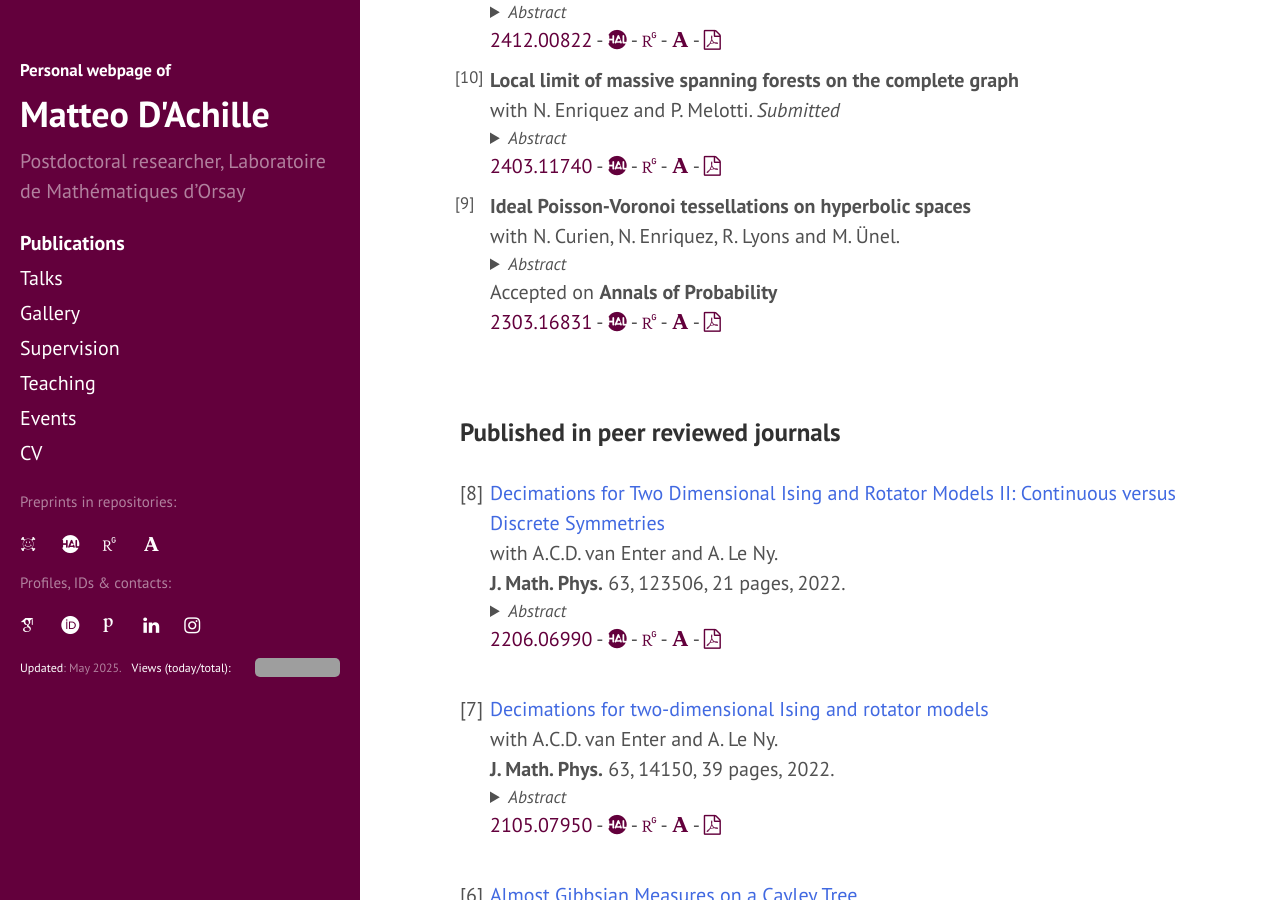
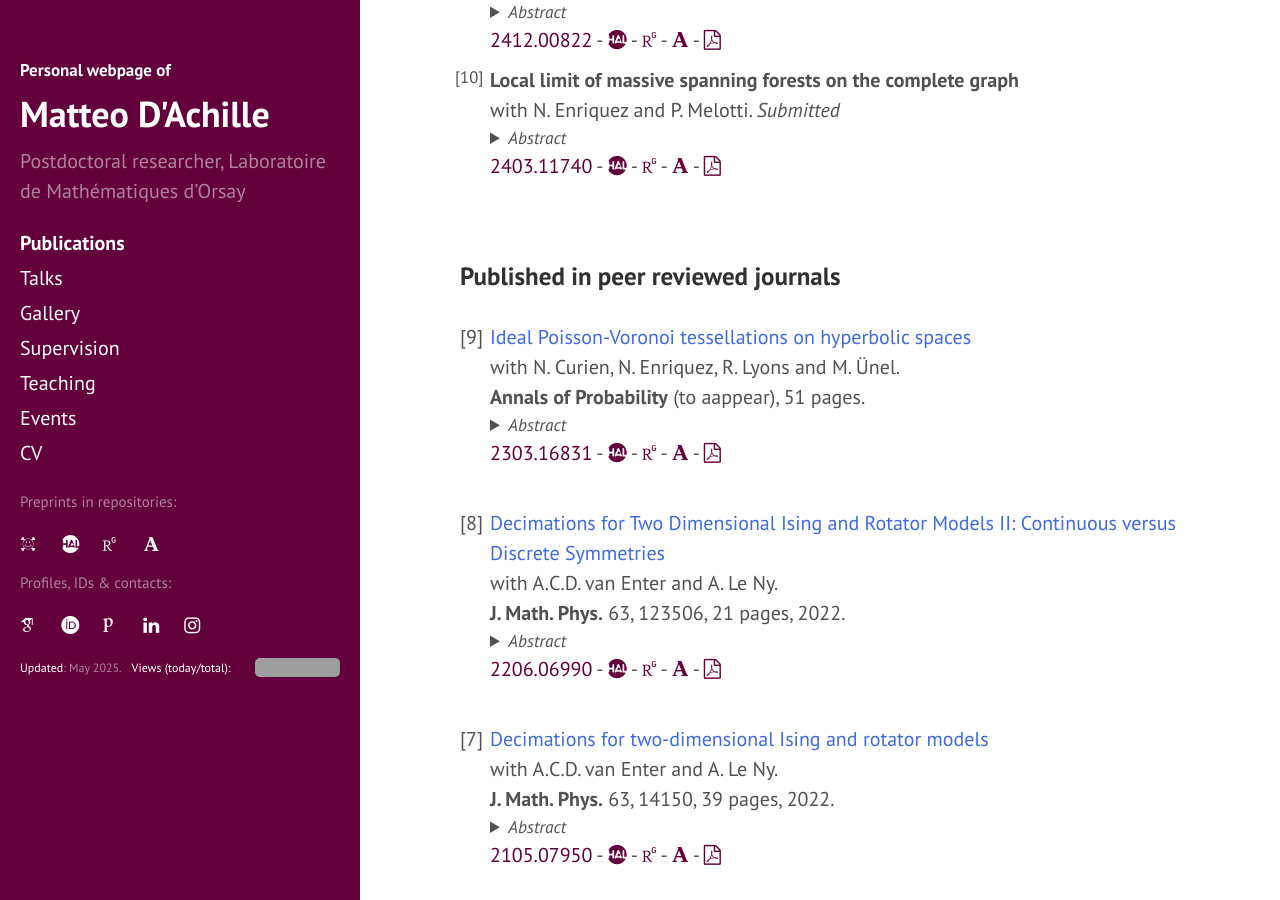
Before and after one commit to matteodachille/matteodachille.github.io, a Jekyll site: the page built from publications.md, in a window 1280 px wide and 900 px high, scrolled down 572 px. Built offline with Jekyll 4.4.1, drawn with Linux system fonts in a browser that asks for light colours; nearby versions of some CDN libraries; some web fonts are replaced; some of the changed lines change nothing that is shown; grey boxes are pictures that could not be loaded.

Commit message:
Typo fixing

```diff
--- a/_data/pubs.yml
+++ b/_data/pubs.yml
@@ -84,12 +84,12 @@
 - title: Ideal Poisson-Voronoi tessellations on hyperbolic spaces
   authors: N. Curien, N. Enriquez, R. Lyons and M. Ünel
   upcoming: True
-  preprint: True
+  preprint: False
   accepted: True
-  #published: True
+  published: True
   arxivurl: "https://arxiv.org/abs/2303.16831"
   arxivcode: "2303.16831"
-  year: 2023
+  #year: 2023
   submitted: False
   rg: 369623836
   halurl: "https://hal.archives-ouvertes.fr/hal-04067300"
@@ -98,7 +98,7 @@
   #submitted: True
   accjourn: "Annals of Probability"
   journal: "Annals of Probability"
-  volume: "(to appear)"
+  volume: "(to aappear)"
   npages: 51
   abstract: 'We study the limit in low intensity of Poisson-Voronoi tessellations in hyperbolic spaces \( \mathbb{H}_{d} \) for \( d \geq 2 \). In contrast to the Euclidean setting, a limiting nontrivial ideal tessellation \( \mathcal{V}_{d} \) appears as the intensity tends to \(0\). The tessellation \(  \mathcal{V}_{d} \) is  a natural, isometry-invariant decomposition of \( \mathbb{H}_{d} \) into countably many unbounded polytopes, each with a unique end.  We study its basic properties, in particular, the geometric features of its cells.'
 
--- a/publications.md
+++ b/publications.md
@@ -48,7 +48,7 @@
   <!--dt>  {{ pub.title }} with {{ pub.authors }}
   </dt-->
   <dd style="margin-left: 30px;"><p style='margin-left: -30px !important;
-  position: absolute;'>[{{ count }}]</p> <a href="{{ pub.doi }}" target="_blank" style='color:#4169e1;'>{{ pub.title }}</a><br/> with {{ pub.authors }}.&nbsp;<br/><b>{{ pub.journal }}</b> {% if pub.volume %}{{ pub.volume }},{% endif%} {% if pub.pages %}{{ pub.pages }},{% endif%} {{ pub.npages }} pages, {{ pub.year }}.<br/> {% if pub.abstract %}
+  position: absolute;'>[{{ count }}]</p> <a href="{{ pub.doi }}" target="_blank" style='color:#4169e1;'>{{ pub.title }}</a><br/> with {{ pub.authors }}.&nbsp;<br/><b>{{ pub.journal }}</b> {% if pub.volume %}{{ pub.volume }},{% endif%} {% if pub.pages %}{{ pub.pages }},{% endif%} {{ pub.npages }} pages{% if pub.year %}, {{ pub.year }}{% endif%}.<br/> {% if pub.abstract %}
   <details>
     <summary style="font-size:13pt;"><i>Abstract</i> </summary>
     <p style="font-size:11.5pt;">{{ pub.abstract }}</p>
```
